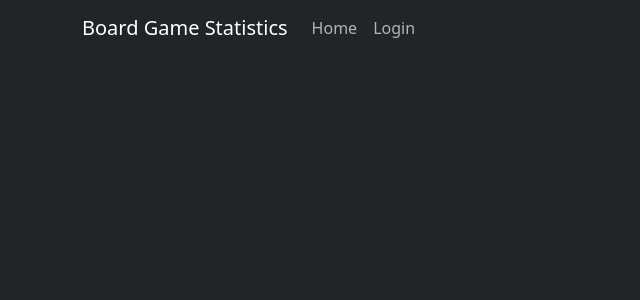
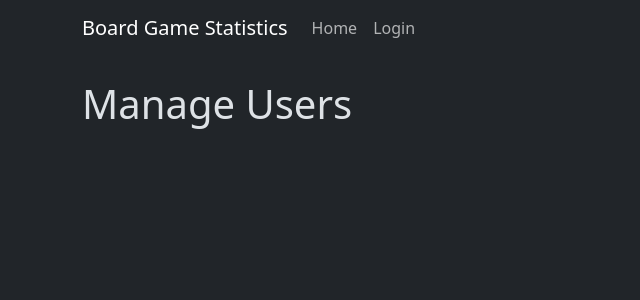
Before and after one commit to danrkeith/board-game-statistics-v2, a React (Vite) app in the folder frontend/: page /manage-users in a window 1280 px wide. Shown: the top 300 px of the page, without its empty margins (0-640 px from the left). Built offline with nearby package versions, Linux system fonts and the light colour scheme.

Commit message:
Created manage users page

```diff
--- a/frontend/src/App.tsx
+++ b/frontend/src/App.tsx
@@ -5,9 +5,11 @@ import LoginPage from './pages/account/LoginPage';
 import { BrowserRouter, Route, Routes } from 'react-router-dom';
 import HomePage from './pages/HomePage';
 import { UserProvider } from './context/UserContext';
+import ManageUsersPage from './pages/manage_users/ManageUsersPage';
 
 export const HOME_PATH = '/';
 export const LOGIN_PATH = '/login';
+export const MANAGE_USERS_PATH = '/manage-users';
 
 const App = () => {
     return (
@@ -19,6 +21,7 @@ const App = () => {
                         <Routes>
                             <Route path={HOME_PATH} element={<HomePage />} />
                             <Route path={LOGIN_PATH} element={<LoginPage />} />
+                            <Route path={MANAGE_USERS_PATH} element={<ManageUsersPage />} />
                         </Routes>
                     </Container>
                 </UserProvider>
--- a/frontend/src/components/Header.tsx
+++ b/frontend/src/components/Header.tsx
@@ -1,5 +1,5 @@
 import { Container, Nav, Navbar } from 'react-bootstrap';
-import { HOME_PATH, LOGIN_PATH } from '../App';
+import { HOME_PATH, LOGIN_PATH, MANAGE_USERS_PATH } from '../App';
 import { Link, useNavigate } from 'react-router-dom';
 import { useContext } from 'react';
 import { AuthContext } from '../context/AuthContext';
@@ -26,6 +26,14 @@ const Header = () => {
                             </Nav.Item>
                         )
                         : (
+                            <>
+                                {user.authorities.includes('MANAGE_USERS') && (
+                                    <Nav.Item>
+                                        <Nav.Link as={Link} to={MANAGE_USERS_PATH}>
+                                            Manage users
+                                        </Nav.Link>
+                                    </Nav.Item>
+                                )}
                                 <Nav.Item>
                                     <Nav.Link onClick={() => {
                                         logout();
@@ -35,6 +43,7 @@ const Header = () => {
                                         Logout
                                     </Nav.Link>
                                 </Nav.Item>
+                            </>
                         )}
                 </Nav>
             </Container>
--- /dev/null
+++ b/frontend/src/pages/manage_users/ManageUsersPage.tsx
@@ -0,0 +1,9 @@
+const ManageUsersPage = () => {
+    return (
+        <>
+            <h1>Manage Users</h1>
+        </>
+    );
+};
+
+export default ManageUsersPage;
```
Lines whose indentation alone changed are shown as unchanged.
